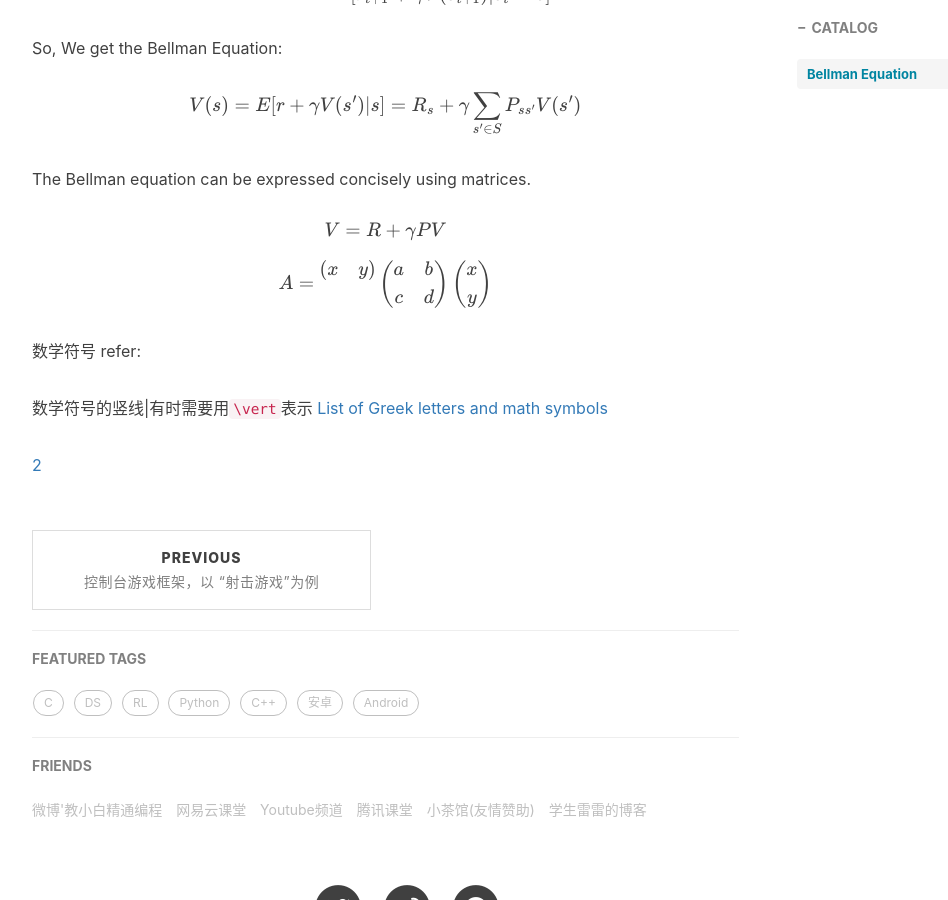
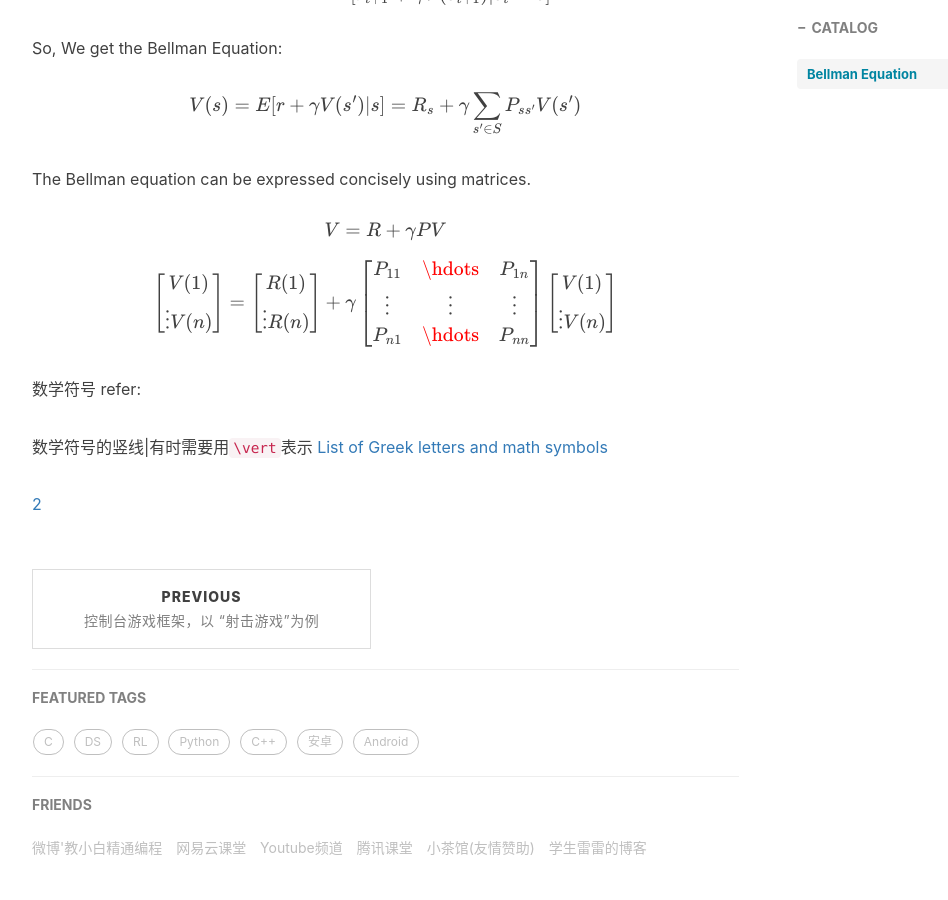
Before and after one commit to xuepro/xuepro.github.io, a Jekyll site: the page built from _posts/2018-05-31-马尔可夫决策过程MDP.md, in a window 1280 px wide and 900 px high, scrolled down 1692 px. Shown: the whole window, without its empty margins (233-1181 px from the left). Built offline with Jekyll 4.4.1, drawn with Linux system fonts in a browser that asks for light colours; nearby versions of some CDN libraries; formulas are drawn with MathJax 3; comment, search, counter and statistics services are not loaded.

Commit message:
Update 2018-05-31-马尔可夫决策过程MDP.md

```diff
--- a/_posts/2018-05-31-马尔可夫决策过程MDP.md
+++ b/_posts/2018-05-31-马尔可夫决策过程MDP.md
@@ -71,11 +71,31 @@ The Bellman equation can be expressed concisely using matrices.
  $$ V  =R+\gamma PV $$
 
 $$
-A =
-  \begin{matrix}\begin{pmatrix}x & y\end{pmatrix}\\\mbox{}\end{matrix}
-  \begin{pmatrix} a & b \\ c & d \end{pmatrix}
-  \begin{pmatrix} x \\ y \end{pmatrix}
+\begin{bmatrix}
+    V(1) \\
+    \vdots
+    V(n)
+\end{bmatrix}
+
+ = \begin{bmatrix}
+    R(1) \\
+    \vdots
+    R(n)
+ \end{bmatrix}
+
+ +\gamma \begin{bmatrix}
+    P_{11} &\hdots & P_{1n}\\
+    \vdots &\vdots &\vdots \\
+    P_{n1} &\hdots & P_{nn}
+\end{bmatrix}
+
+\begin{bmatrix}
+    V(1) \\
+    \vdots
+    V(n)
+\end{bmatrix}
   $$
+
 
 数学符号 refer:
 
```
